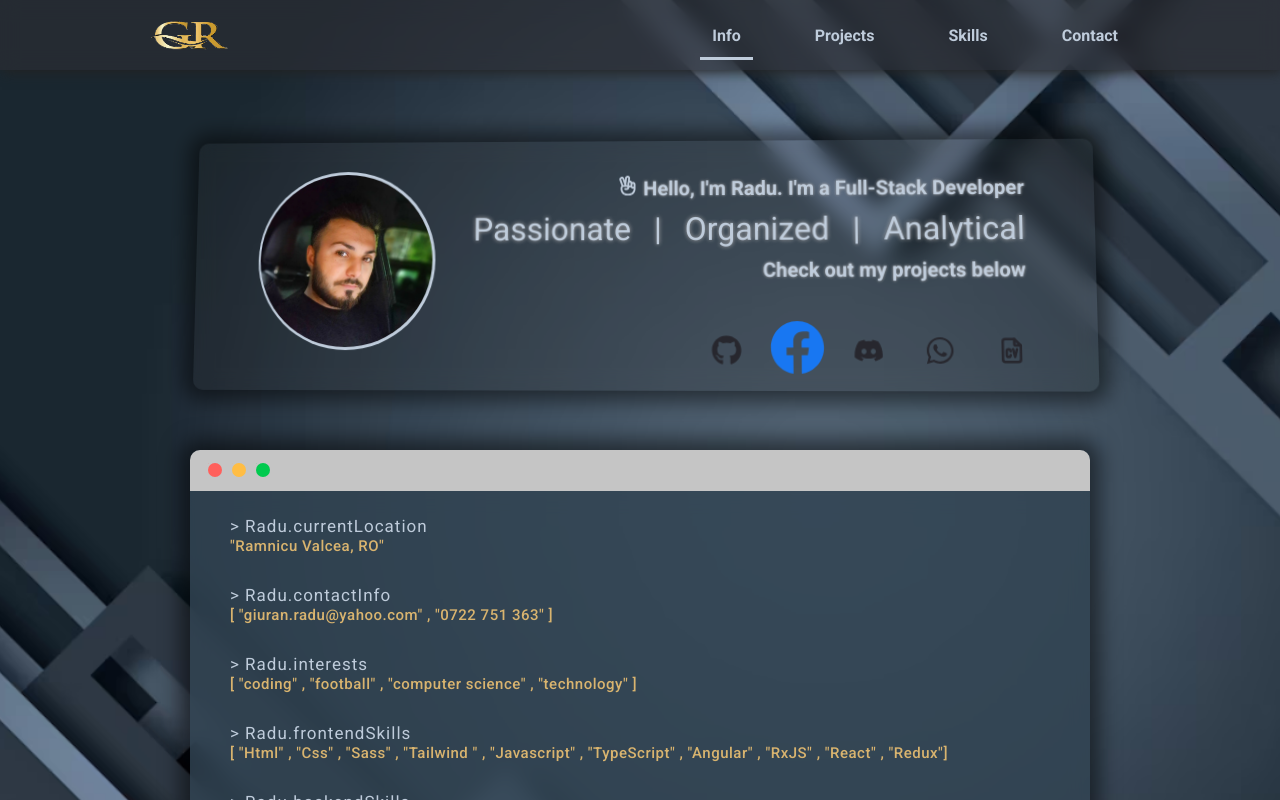
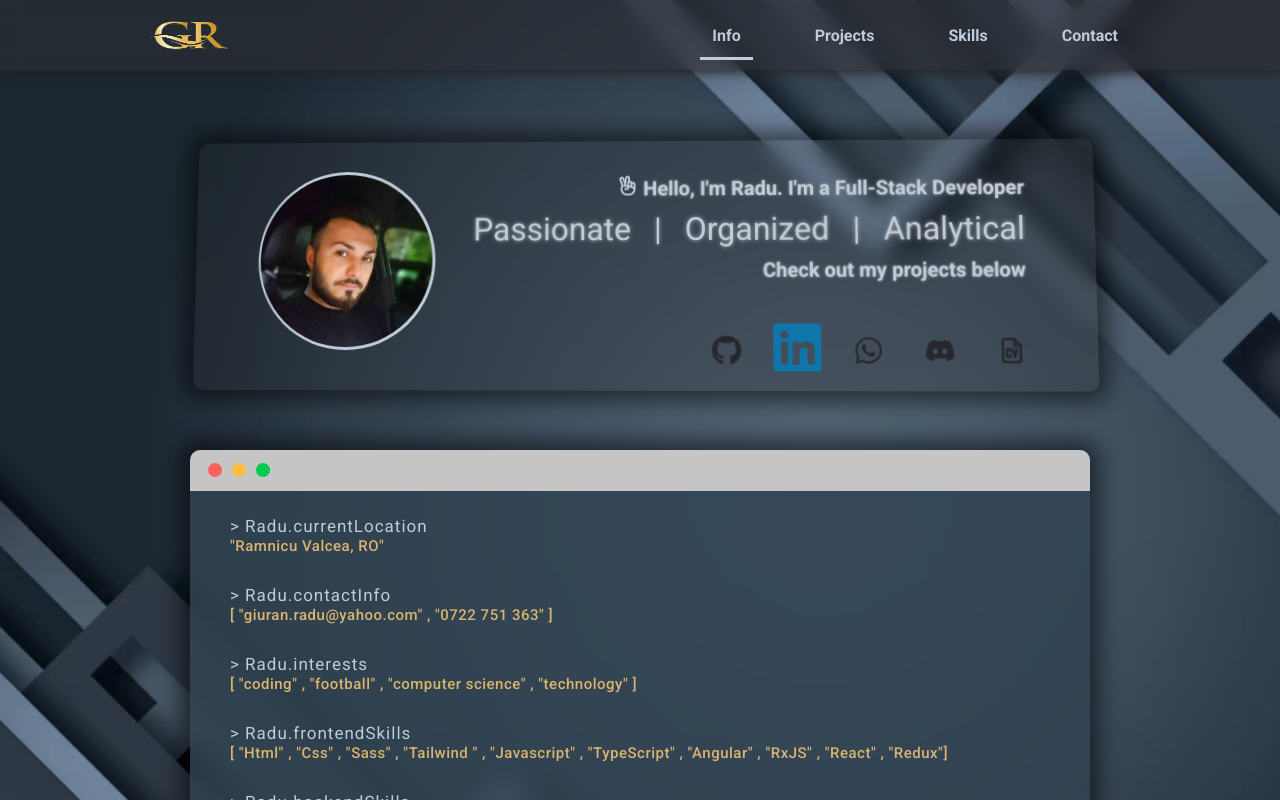
Before and after one commit to GiuranRadu/my-portofolio, a React (Vite) app: page / in a window 1280 px wide. In both pictures the pointer is over the element 796 px from the left and 353 px from the top of the page. Shown: the top 800 px of the page. Built offline with nearby package versions, Linux system fonts and the light colour scheme.

Commit message:
icon changes

```diff
--- a/src/Components/HeroSection/HeroSection.jsx
+++ b/src/Components/HeroSection/HeroSection.jsx
@@ -1,6 +1,6 @@
 import styles from './HeroSection.module.css'
 import { FaGithub } from "react-icons/fa";
-import { FaFacebook } from "react-icons/fa";
+import { FaLinkedin } from "react-icons/fa";
 import { FaDiscord } from "react-icons/fa";
 import { FaWhatsapp } from "react-icons/fa";
 import { FaRegHandPeace } from "react-icons/fa6";
@@ -26,9 +26,9 @@ function HeroSection() {
             <h3>Check out my projects below</h3>
             <div className={styles['platforms-div']}>
               <span> <a href="https://github.com/GiuranRadu" target="_blank"><FaGithub /></a> </span>
-              <span> <a href="https://www.facebook.com/Giuran/" target="_blank"><FaFacebook /></a> </span>
+              <span> <a href="https://www.linkedin.com/in/radu-giuran-38246419b/" target="_blank"><FaLinkedin /></a></span>
+              <span> <a href="https://wa.me/+40722751363" target="_blank">< FaWhatsapp /></a> </span>
               <span> <a href="https://discord.com/channels/giuran.radu#5167" target="_blank"><FaDiscord /></a> </span>
-              <span> <a href="https://wa.me/+40722751363" target="_blank">< FaWhatsapp /></a> </span>
               <span> <a href={resume} download='cv-giuran-radu' ><TbFileCv /></a> </span>
             </div>
           </div>
--- a/src/Components/HeroSection/HeroSection.module.css
+++ b/src/Components/HeroSection/HeroSection.module.css
@@ -82,19 +82,21 @@
   scale: 1.8;
   transition: 0.5s;
   color: black;
+
 }
 
 .platforms-div>span:nth-child(2):hover {
-  color: #1877F2;
+  color: #0e76a8;
 }
 
 .platforms-div>span:nth-child(3):hover {
-  color: #3498DB;
+  color: #25D366
 }
 
 .platforms-div>span:nth-child(4):hover {
-  color: #25D366
+  color: #3498DB
 }
+
 .platforms-div>span:nth-child(5):hover {
   color: #e06969;
 }
```
